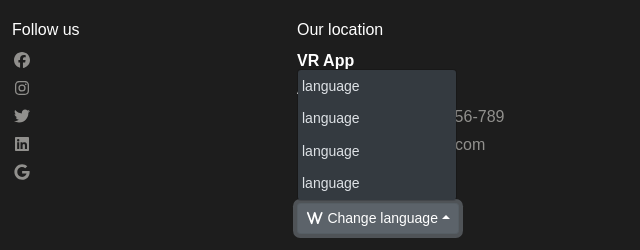
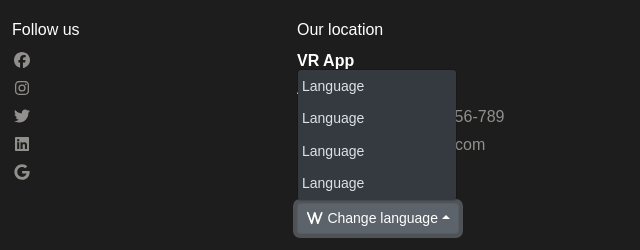
Before and after one commit to shira1008/Landing-page-project, a plain HTML site: page index.html in a window 1280 px wide. Both pictures are taken after a click on the button "Change language". Shown: the part 4637-4887 px from the top of the page, 640-1280 px from the left. Drawn offline with Linux system fonts and the light colour scheme.

Commit message:
changes in dropdown languages

```diff
--- a/index.html
+++ b/index.html
@@ -698,10 +698,10 @@ Newsletter
   <button type="button" class="btn btn-secondary btn-sm dropdown-toggle" id="LanguageMenueButton" data-bs-toggle="dropdown" aria-expanded="false"><i class="fas fa-w fa-language" aria-hidden="true">
     </i> Change language</button>
   <div class="dropdown-menu p-0 dropdown-menu-dark" aria-labelledby="LanguageMenueButton">
-    <a href="#" class="dropdown-item small px-1">language</a>
-    <a href="#" class="dropdown-item small px-1">language</a>
-    <a href="#" class="dropdown-item small px-1">language</a>
-    <a href="#" class="dropdown-item small px-1">language</a>
+    <a href="#" class="dropdown-item small px-1"> Language</a>
+    <a href="#" class="dropdown-item small px-1"> Language</a>
+    <a href="#" class="dropdown-item small px-1"> Language</a>
+    <a href="#" class="dropdown-item small px-1"> Language</a>
   </div>
 </div>
 <!-- end of dropdoen -->
```
